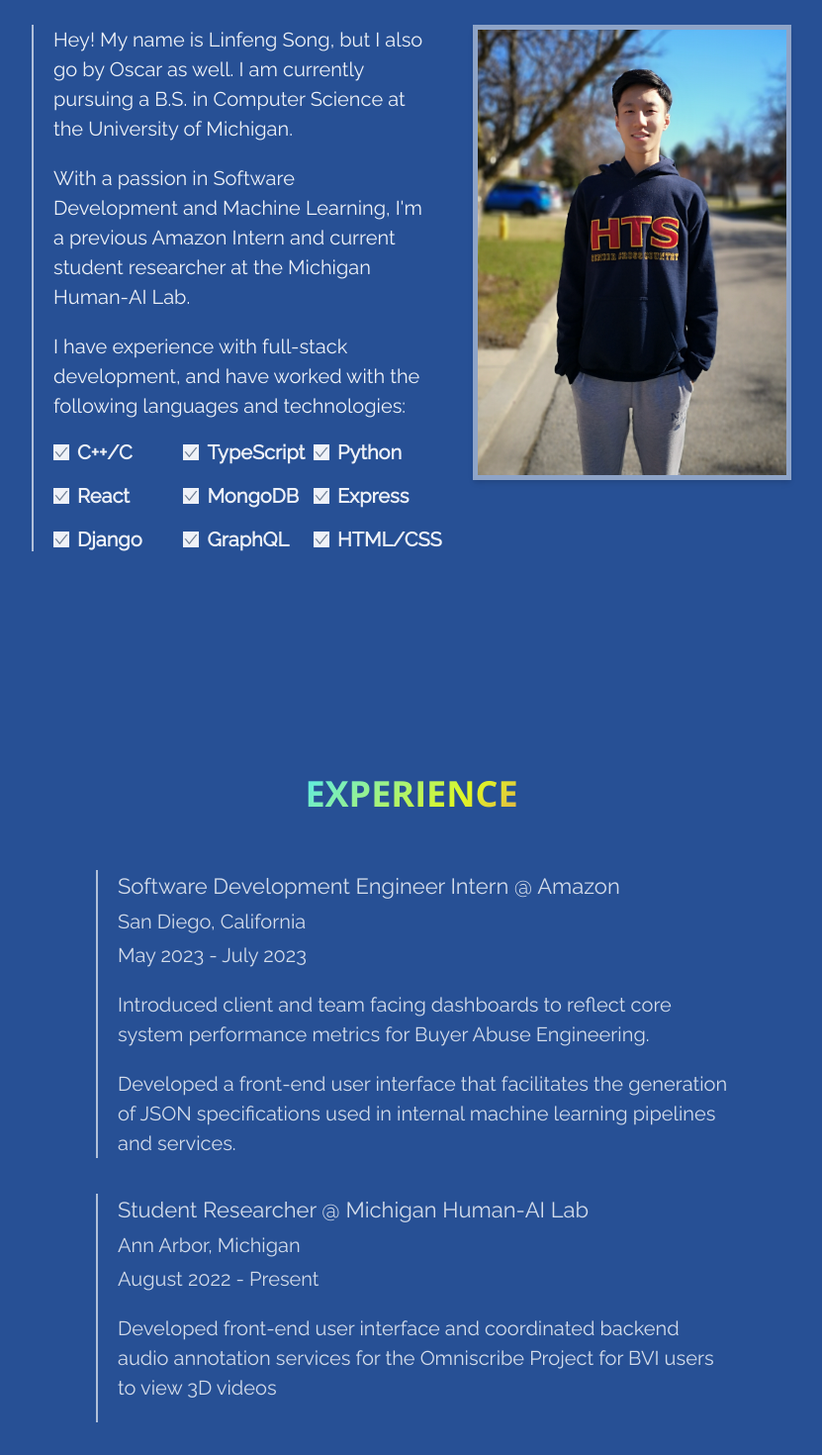
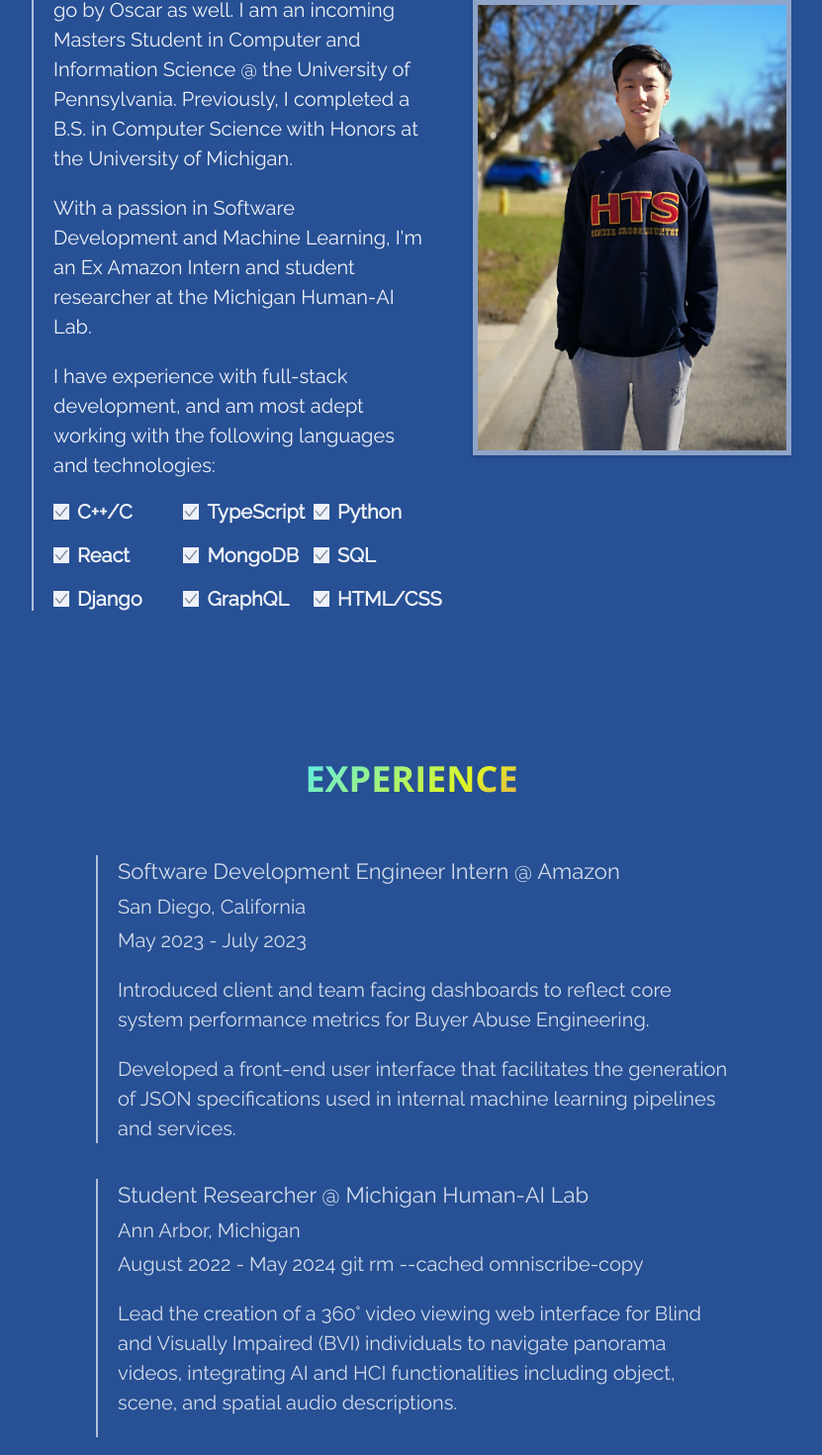
Before and after one commit to OscarSong2003/personalWebsite, a React (Create React App) app: page / in a window 1280 px wide. Shown: the part 1113-2583 px from the top of the page at 99% size, without its empty margins (224-1055 px from the left). Built offline with nearby package versions, Linux system fonts and the light colour scheme.

Commit message:
modified for update

```diff
--- a/src/components/About.tsx
+++ b/src/components/About.tsx
@@ -12,6 +12,7 @@ import {
 from "@chakra-ui/react";
 import { BiCheckboxChecked } from 'react-icons/bi';
 import { AiOutlineCheck } from 'react-icons/ai';
+import { FaExternalLinkAlt } from "react-icons/fa";
 
 const About = (): React.ReactElement => {
     return (
@@ -22,12 +23,13 @@ const About = (): React.ReactElement => {
                 <Box width="57%" borderLeft="2px" borderLeftWidth="2px" pl={5} borderColor="whiteAlpha.700">
                     <Text color="whiteAlpha.900" fontSize="20px">Hey! My name is Linfeng Song,
                     but I also go by Oscar as well.
-                    I am currently pursuing a B.S. in Computer Science at the
+                    I am an incoming Masters Student in Computer and Information Science @ the University of Pennsylvania.
+                    Previously, I completed a B.S. in Computer Science with Honors at the
                     University of Michigan. </Text>
                     <Text my="20px" color="whiteAlpha.900" fontSize="20px">With a passion in
-                    Software Development and Machine Learning, I'm a previous Amazon Intern and current student researcher at the Michigan Human-AI Lab.</Text>
+                    Software Development and Machine Learning, I'm an Ex Amazon Intern and student researcher at the Michigan Human-AI Lab.</Text>
                     <Text my="20px" color="whiteAlpha.900" fontSize="20px">
-                    I have experience with full-stack development, and have worked with the following languages and technologies:
+                    I have experience with full-stack development, and am most adept working with the following languages and technologies:
                     </Text>
                     <SimpleGrid columns={3} spacing={5} alignContent="left">
                         <Button onClick={()=>{}} variant="link" justifyContent="left" leftIcon={<Icon bg="whiteAlpha.900" as={AiOutlineCheck} />} bg="none">
@@ -46,7 +48,7 @@ const About = (): React.ReactElement => {
                             <Text color="whiteAlpha.900" fontSize="20px">MongoDB</Text>
                         </Button>
                         <Button onClick={()=>{}} variant="link" justifyContent="left" leftIcon={<Icon bg="whiteAlpha.900" as={AiOutlineCheck} />} bg="none">
-                            <Text color="whiteAlpha.900" fontSize="20px">Express</Text>
+                            <Text color="whiteAlpha.900" fontSize="20px">SQL</Text>
                         </Button>
                         <Button onClick={()=>{}} variant="link" justifyContent="left" leftIcon={<Icon bg="whiteAlpha.900" as={AiOutlineCheck} />} bg="none">
                             <Text color="whiteAlpha.900" fontSize="20px">Django</Text>
@@ -59,7 +61,7 @@ const About = (): React.ReactElement => {
                         </Button>
                     </SimpleGrid>
                 </Box>
-                <Box width="356px" ml="50px" height="460px" borderColor="whiteAlpha.600" borderWidth="5px" shadow="md">
+                <Box width="356px" ml="50px" height="460px" marginTop="35px" borderColor="whiteAlpha.600" borderWidth="5px" shadow="md">
                     <Image height="450px" width="350px" src='/images/profilePic.png' alt='Linfeng Song' />
                 </Box>
             </Flex>
--- a/src/components/Experience.tsx
+++ b/src/components/Experience.tsx
@@ -29,10 +29,9 @@ const Experience = (): React.ReactElement => {
              width="50%" marginLeft="2px" borderLeft="2px" borderLeftWidth="2px" pl={5} borderColor="whiteAlpha.700">
                 <Text fontSize="22px" color="whiteAlpha.800">Student Researcher @ Michigan Human-AI Lab</Text>
                 <Text mt={1} fontSize="20px" color="whiteAlpha.800">Ann Arbor, Michigan</Text>
-                <Text mt={1} fontSize="20px" color="whiteAlpha.800">August 2022 - Present</Text>
+                <Text mt={1} fontSize="20px" color="whiteAlpha.800">August 2022 - May 2024 git rm --cached omniscribe-copy</Text>
                 <Text my={5} fontSize="20px" color="whiteAlpha.800">
-                    Developed front-end user interface and coordinated backend audio annotation
-                    services for the Omniscribe Project for BVI users to view 3D videos
+                    Lead the creation of a 360° video viewing web interface for Blind and Visually Impaired (BVI) individuals to navigate panorama videos, integrating AI and HCI functionalities including object, scene, and spatial audio descriptions.
                 </Text>
             </Flex>
 
--- a/src/components/Home.tsx
+++ b/src/components/Home.tsx
@@ -23,9 +23,9 @@ const Home = (): React.ReactElement => {
             {/* <Heading className="animate-character" color="whiteAlpha.900" my={7} size="4xl"></Heading> */}
             <Heading className="animate-character" color="whiteAlpha.900" size="4xl">Song</Heading>
             <Text mt="50px" color="whiteAlpha.900" fontSize="23px" width="700px" textAlign="center">
-                I study <b>Computer Science</b> at the <b>University of Michigan</b>, Ann Arbor.
+                I am an incoming <b>Masters Student</b> in Computer and Information Science @ the <b>University of Pennsylvania</b>.
                 I love building, learning, and working with technologies! My interests
-                include <b>Software Engineering</b>, <b>Machine Learning</b>, and <b>Data Science</b>.
+                include <b>Software Engineering</b>, <b>Machine Learning</b>, <b>HCI</b>, and <b>Data Science</b>.
             </Text>
             <Flex direction="row" width="28%" justifyContent="center" alignItems="center" my={9}>
                 <Link target="_blank" href="https://www.linkedin.com/in/linfeng-oscar-song/">
```
